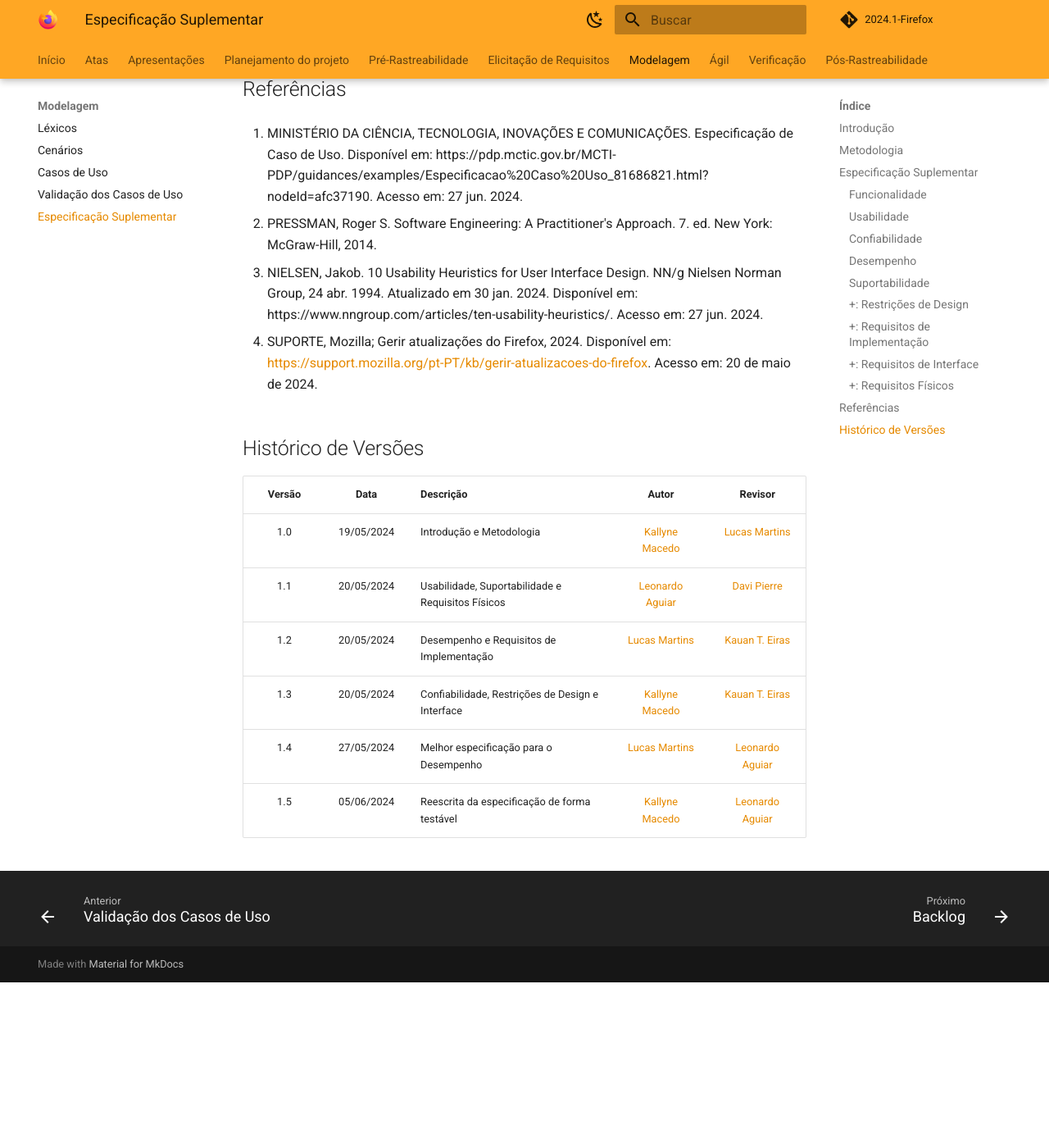
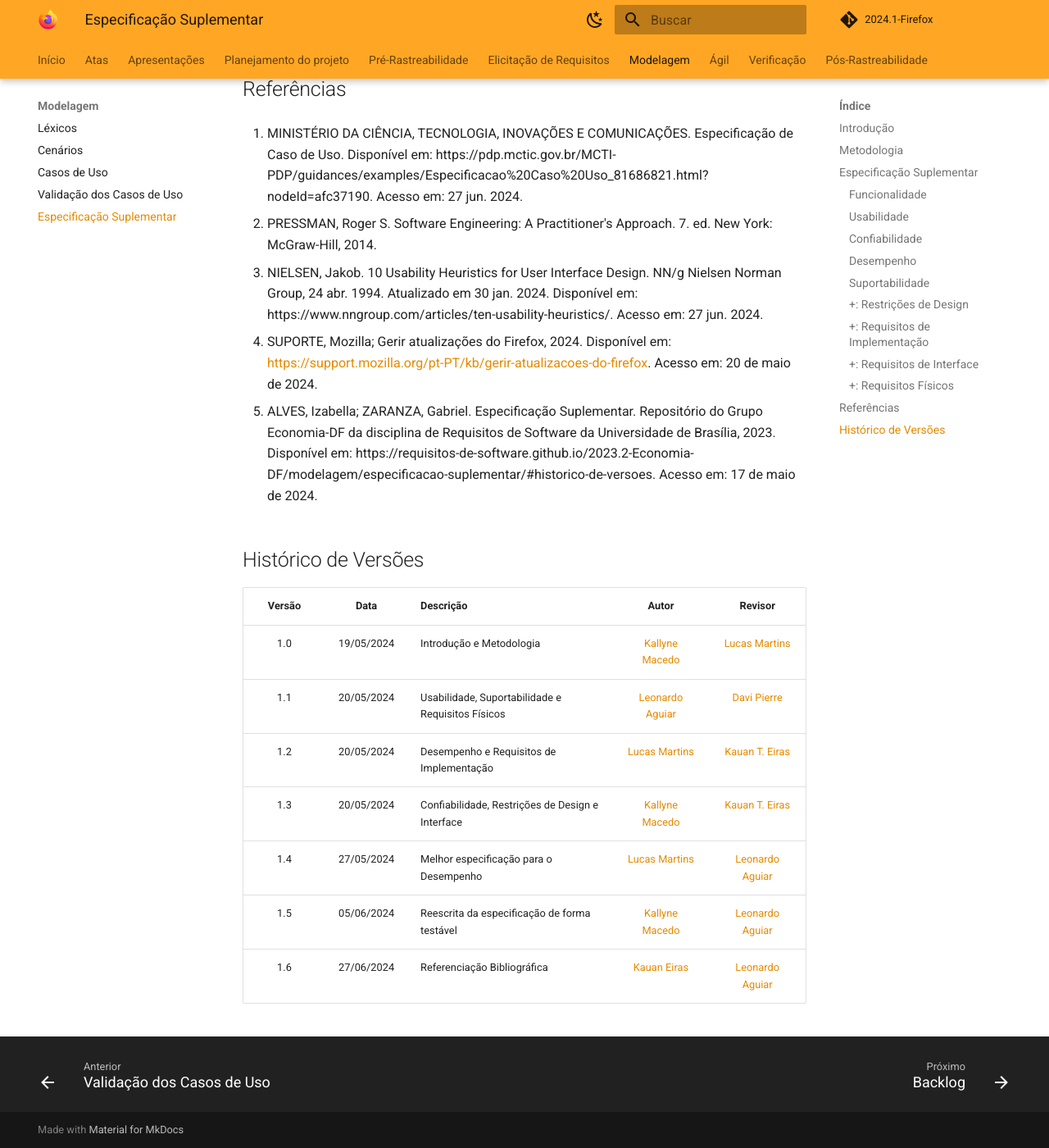
Before and after one commit to martinsglucas/Requisitos-de-Software, an MkDocs documentation site: the page built from docs/modelagem/especificacao-suplementar.md, in a window 1280 px wide and 1400 px high, scrolled down 5053 px. Shown: the whole window at 82% size. Built offline with MkDocs 1.6.1 and Material for MkDocs 9.7.7, drawn with Linux system fonts in a browser that asks for light colours; comment, search, counter and statistics services are not loaded; before the commit the page ends 6251 px from its top, so only the background shows below that.

Commit message:
Update: especificacao-suplementar.md

```diff
--- a/docs/modelagem/especificacao-suplementar.md
+++ b/docs/modelagem/especificacao-suplementar.md
@@ -191,6 +191,8 @@ Requisitos físicos: refere-se ao hardware onde o sistema vai ser alocado, como
 
 4. SUPORTE, Mozilla; Gerir atualizações do Firefox, 2024. Disponível em: <https://support.mozilla.org/pt-PT/kb/gerir-atualizacoes-do-firefox>. Acesso em: 20 de maio de 2024.
 
+5. ALVES, Izabella; ZARANZA, Gabriel. Especificação Suplementar. Repositório do Grupo Economia-DF da disciplina de Requisitos de Software da Universidade de Brasília, 2023. Disponível em: https://requisitos-de-software.github.io/2023.2-Economia-DF/modelagem/especificacao-suplementar/#historico-de-versoes. Acesso em: 17 de maio de 2024.
+
 ## Histórico de Versões
 
 | Versão |    Data    | Descrição                                         |                       Autor                       |                      Revisor                      |
@@ -201,3 +203,4 @@ Requisitos físicos: refere-se ao hardware onde o sistema vai ser alocado, como
 |  1.3   | 20/05/2024 | Confiabilidade, Restrições de Design e Interface  |  [Kallyne Macedo](https://github.com/kalipassos)  |  [Kauan T. Eiras](https://github.com/kauaneiras)  |
 |  1.4   | 27/05/2024 | Melhor especificação para o Desempenho            | [Lucas Martins](https://github.com/martinsglucas) | [Leonardo Aguiar](https://github.com/Leonardo0o0) |
 |  1.5   | 05/06/2024 | Reescrita da especificação de forma testável      |  [Kallyne Macedo](https://github.com/kalipassos)  | [Leonardo Aguiar](https://github.com/Leonardo0o0) |
+|  1.6   | 27/06/2024 | Referenciação Bibliográfica      |  [Kauan Eiras](https://github.com/kauaneiras)  | [Leonardo Aguiar](https://github.com/Leonardo0o0) |
```
